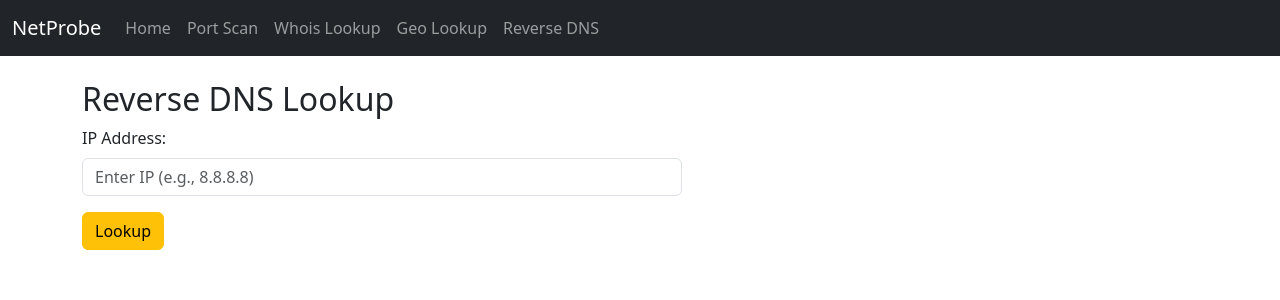
After one commit to shwetarx/NetProbe, a Flask app: page /reversedns in a window 1280 px wide. The commit adds this page. Shown: the top 300 px of the page. Run offline with Flask 3, Linux system fonts and the light colour scheme.

Commit message:
Added Reverse DNS lookup

```diff
--- a/app.py
+++ b/app.py
@@ -93,17 +93,25 @@ def geolookup():
 # --------------------------
 # 4. Reverse DNS Lookup
 # --------------------------
-@app.route('/reversedns', methods=['POST'])
+@app.route('/reversedns', methods=['GET', 'POST'])
 def reversedns():
-    data = request.json
-    ip = data.get('ip')
-    if not is_valid_ip(ip):
-        return jsonify({"error": "Invalid IP address"})
-    try:
-        hostname, aliaslist, ipaddrlist = socket.gethostbyaddr(ip)
-        return jsonify({"hostname": hostname, "aliases": aliaslist, "ip_addresses": ipaddrlist})
-    except Exception as e:
-        return jsonify({"error": str(e)})
+    if request.method == 'GET':
+        return render_template('reversedns.html')
+    else:
+        data = request.json
+        ip = data.get('ip')
+        if not is_valid_ip(ip):
+            return jsonify({"error": "Invalid IP address"})
+        try:
+            hostname, aliaslist, ipaddrlist = socket.gethostbyaddr(ip)
+            return jsonify({
+                "hostname": hostname,
+                "aliases": aliaslist,
+                "ip_addresses": ipaddrlist
+            })
+        except Exception as e:
+            return jsonify({"error": str(e)})
+
 
 # --------------------------
 # 5. Whois Lookup
--- a/static/js/script.js
+++ b/static/js/script.js
@@ -110,4 +110,45 @@ document.addEventListener("DOMContentLoaded", () => {
     }
 
 
+
+        // Reverse DNS Lookup
+        const rdnsForm = document.getElementById("rdns-form");
+        if (rdnsForm) {
+            rdnsForm.addEventListener("submit", async (e) => {
+                e.preventDefault();
+
+                const ip = document.getElementById("rdns-ip").value;
+                const resultDiv = document.getElementById("rdns-result");
+
+                resultDiv.innerHTML = "<p>Resolving hostname...</p>";
+
+                try {
+                    const response = await fetch("/reversedns", {
+                        method: "POST",
+                        headers: {
+                            "Content-Type": "application/json",
+                        },
+                        body: JSON.stringify({ ip }),
+                    });
+
+                    const data = await response.json();
+
+                    if (data.error) {
+                        resultDiv.innerHTML = `<p class="text-danger">Error: ${data.error}</p>`;
+                    } else {
+                        resultDiv.innerHTML = `
+                            <h4>Reverse DNS Result:</h4>
+                            <ul>
+                                <li><strong>Hostname:</strong> ${data.hostname}</li>
+                                <li><strong>Aliases:</strong> ${data.aliases.join(', ')}</li>
+                                <li><strong>IP Addresses:</strong> ${data.ip_addresses.join(', ')}</li>
+                            </ul>
+                        `;
+                    }
+                } catch (error) {
+                    resultDiv.innerHTML = `<p>Error: ${error.message}</p>`;
+                }
+            });
+        }
+
 });
--- a/templates/base.html
+++ b/templates/base.html
@@ -21,6 +21,7 @@
                 <li class="nav-item"><a class="nav-link" href="/scan">Port Scan</a></li>
                 <li class="nav-item"><a class="nav-link" href="/whois">Whois Lookup</a></li>
                 <li class="nav-item"><a class="nav-link" href="/geolookup">Geo Lookup</a></li>
+                <li class="nav-item"><a class="nav-link" href="/reversedns">Reverse DNS</a></li>
             </ul>
         </div>
     </div>
--- /dev/null
+++ b/templates/reversedns.html
@@ -0,0 +1,16 @@
+{% extends 'base.html' %}
+
+{% block title %}Reverse DNS Lookup{% endblock %}
+
+{% block content %}
+<h2>Reverse DNS Lookup</h2>
+<form id="rdns-form">
+    <div class="mb-3">
+        <label for="rdns-ip" class="form-label">IP Address:</label>
+        <input type="text" class="form-control" id="rdns-ip" placeholder="Enter IP (e.g., 8.8.8.8)">
+    </div>
+    <button type="submit" class="btn btn-warning">Lookup</button>
+</form>
+
+<div id="rdns-result" class="mt-4"></div>
+{% endblock %}
```
